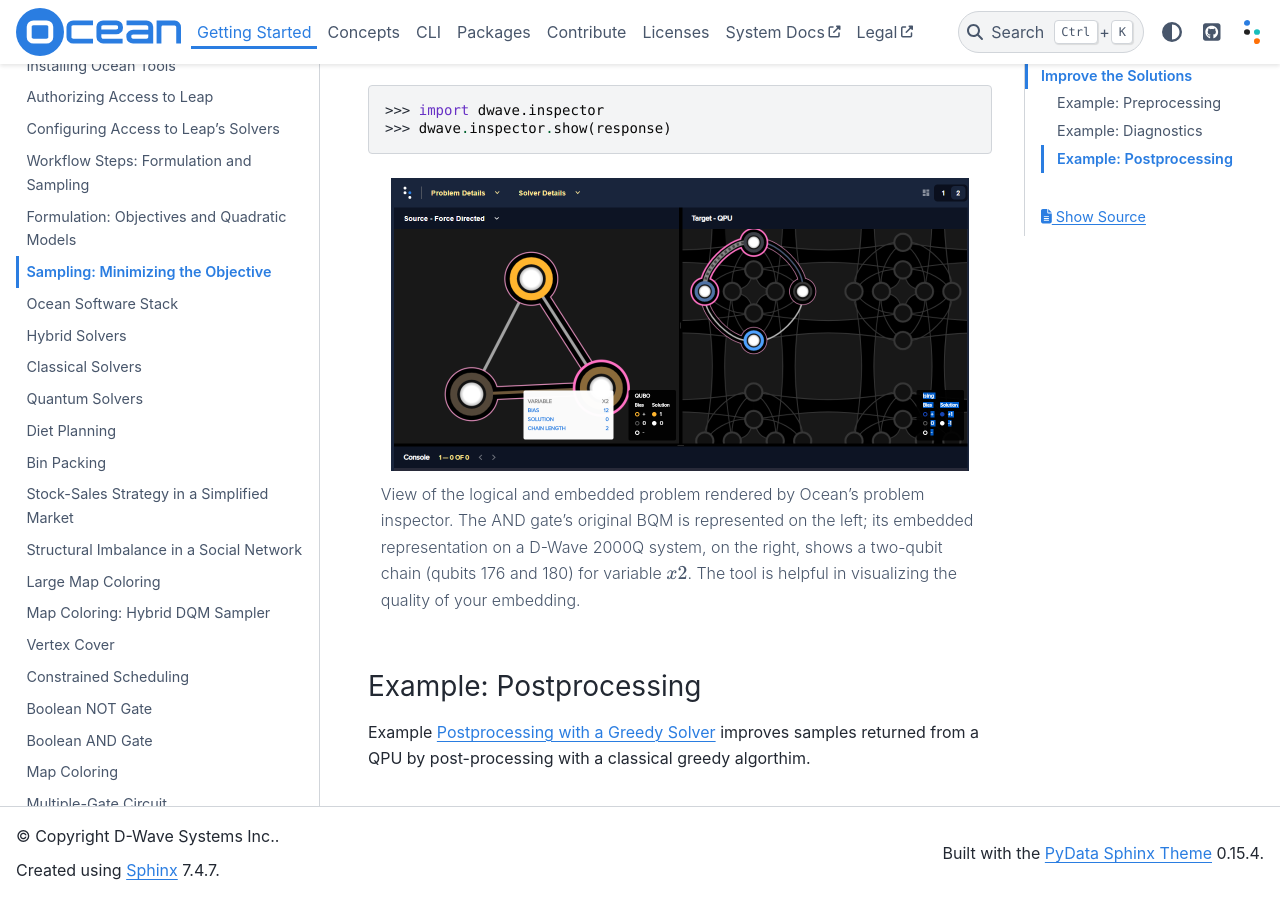
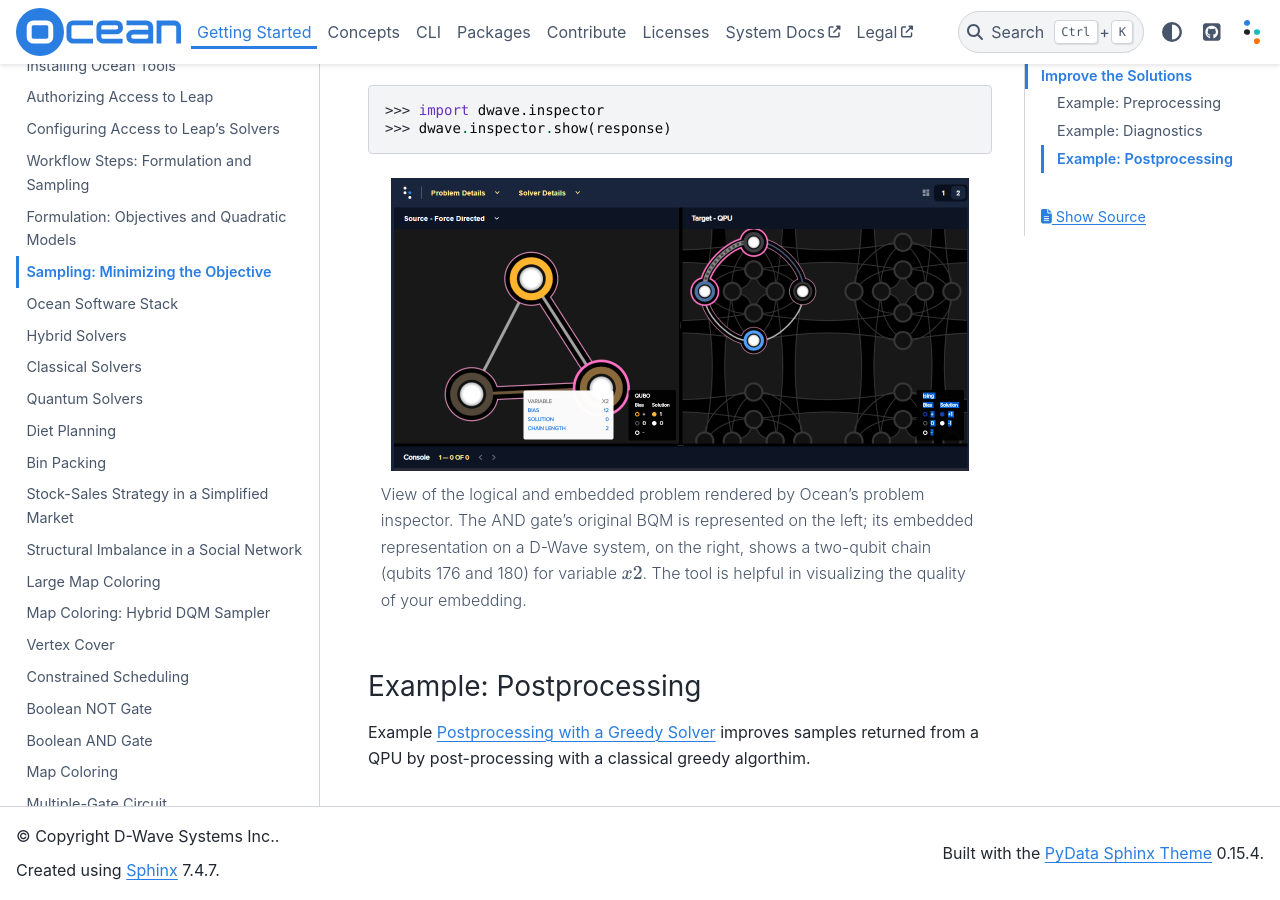
Before and after one commit to dwavesystems/dwave-ocean-sdk, a Sphinx documentation site: the page built from docs/overview/samplers.rst, in a window 1280 px wide and 900 px high, scrolled down 2392 px. Built offline with Sphinx 7.4.7 and the PyData theme 0.15.4, drawn with Linux system fonts in a browser that asks for light colours; pages that are not in the unit, such as notebooks, are missing from menus; some of the changed text lies outside the part shown.

Commit message:
Update samplers.rst

```diff
--- a/docs/overview/samplers.rst
+++ b/docs/overview/samplers.rst
@@ -22,7 +22,7 @@
   quadratic models (:term:`DQM`), ``hybrid_discrete_quadratic_model_version<x>``
 * :ref:`using_cpu` such as :class:`~dimod.reference.samplers.ExactSolver` for
   exact solutions to small problems
-* :ref:`using_qpu` such as the Advantage and D-Wave 2000Q systems.
+* :ref:`using_qpu` such as the Advantage system.
 
 .. _submitting:
 
@@ -109,7 +109,7 @@
   :scale: 50 %
   :alt: View rendered by Ocean's problem inspector.
 
-  View of the logical and embedded problem rendered by Ocean's problem inspector. The AND gate's original BQM is represented on the left; its embedded representation on a D-Wave 2000Q system, on the right, shows a two-qubit chain (qubits 176 and 180) for variable :math:`x2`. The tool is helpful in visualizing the quality of your embedding.
+  View of the logical and embedded problem rendered by Ocean's problem inspector. The AND gate's original BQM is represented on the left; its embedded representation on a D-Wave system, on the right, shows a two-qubit chain (qubits 176 and 180) for variable :math:`x2`. The tool is helpful in visualizing the quality of your embedding.
 
 Example: Postprocessing
 -----------------------
```
